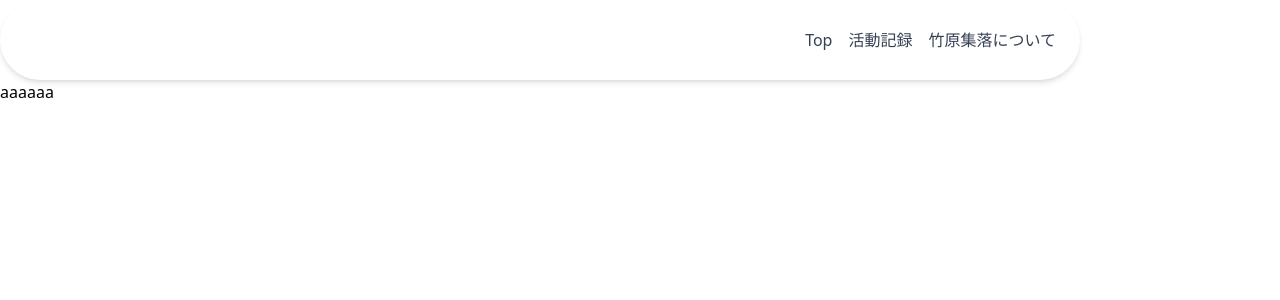
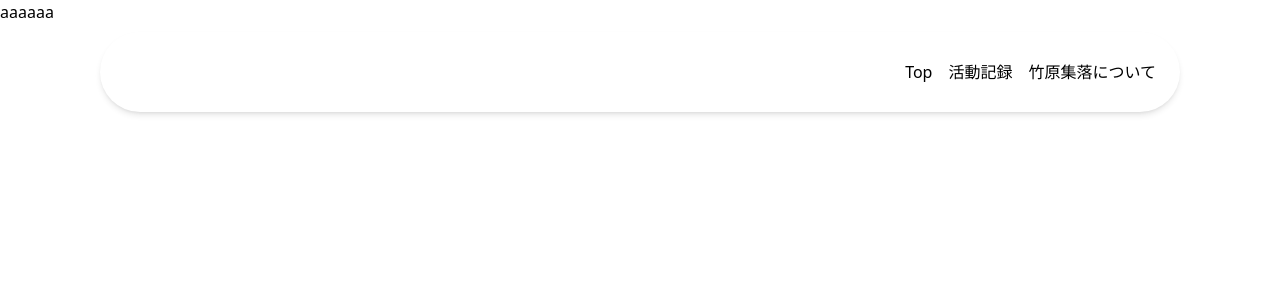
Before and after one commit to Geo-Jagaimo/awaji-long-trail, a SvelteKit app: page /posts in a window 1280 px wide. Shown: the top 300 px of the page. Built offline with nearby package versions, Linux system fonts and the light colour scheme.

Commit message:
header design

```diff
--- a/src/routes/+layout.svelte
+++ b/src/routes/+layout.svelte
@@ -4,23 +4,31 @@
 	const navObject: {
 		name: string;
 		href: string;
+		isExternal?: boolean;
 	}[] = [
 		{ name: 'Top', href: '/' },
 		{ name: '活動記録', href: '/posts' },
-		{ name: '竹原集落について', href: 'https://tikusatakehara.com' }
+		{ name: '竹原集落について', href: 'https://tikusatakehara.com', isExternal: true }
 	];
 
 	let { children } = $props();
 </script>
 
-<header>
-	<div class="grow rounded-[40px] bg-white px-6 py-3 shadow-md lg:max-w-[1080px]">
+<header class="fixed top-0 left-0 w-full z-50">
+	<div class="lg:max-w-[1080px] mx-auto mt-8 grow rounded-[40px] bg-white px-6 py-3 shadow-md">
 		<div class="flex flex-col">
 			<div class="flex h-14 items-center justify-between gap-3.5 md:pl-3 lg:gap-5">
 				<!-- ナビゲーションリンク -->
 				<nav class="hidden flex-grow justify-end space-x-2.5 md:flex lg:space-x-4">
-					{#each navObject as { name, href } (href)}
-						<a {href} class="text-gray-700 hover:text-blue-500">{name}</a>
+					{#each navObject as { name, href, isExternal } (href)}
+						<a
+							{href}
+							class="text-black hover:text-orange-500"
+							target={isExternal ? '_blank' : undefined}
+							rel={isExternal ? 'noopener noreferrer' : undefined}
+						>
+							{name}
+						</a>
 					{/each}
 				</nav>
 			</div>
--- a/src/routes/+page.svelte
+++ b/src/routes/+page.svelte
@@ -11,8 +11,8 @@
 	/>
 </svelte:head>
 
-<div class="flex flex-col items-center justify-center p-6">
-	<div class="mb-6 text-3xl font-bold">活動記録</div>
+<div class="flex flex-col items-center justify-center p-6 bg-gray-100">
+	<div class="lg:max-w-[1080px] mx-auto mb-6 mt-32 text-3xl font-bold">活動記録</div>
 	<ul class="space-y-2">
 		{#each data.contents as content (content.id)}
 			<li>
--- a/src/routes/posts/[id]/+page.svelte
+++ b/src/routes/posts/[id]/+page.svelte
@@ -8,7 +8,7 @@
 	<meta name="description" content="Svelte demo app" />
 </svelte:head>
 
-<div class="flex flex-col items-center justify-center">
+<div class="flex flex-col mt-32 items-center justify-center">
 	<h1>{data.title}</h1>
 	<img src={data.eyecatch?.url} alt="" />
 	<div>
```
